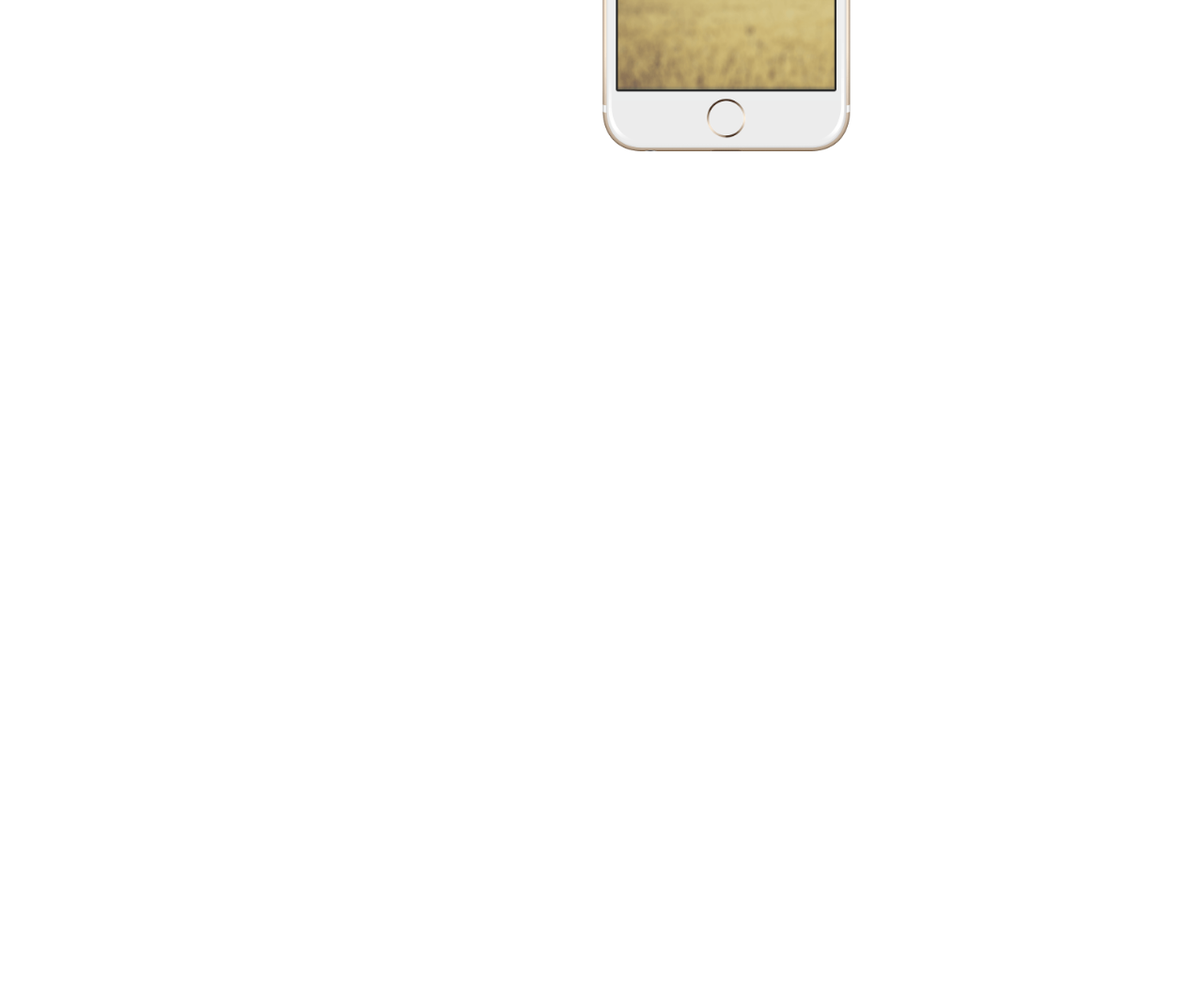
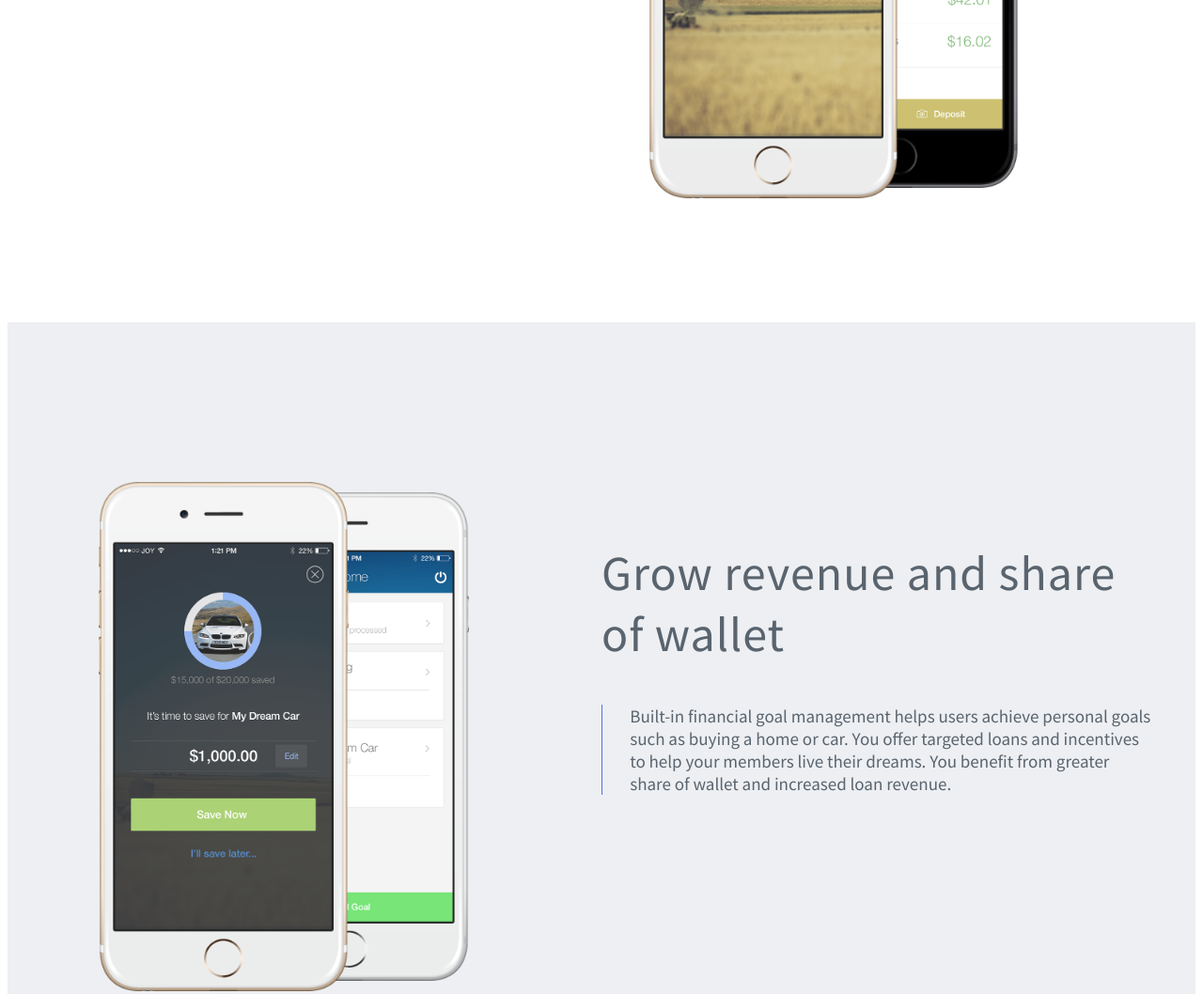
Before and after one commit to anthonyrodarte/bankjoy, a plain HTML site: page index.html in a window 1280 px wide. Shown: the part 1389-2447 px from the top of the page at 94% size. Before the commit the page ends 1656 px from the top, so only its background shows below. Drawn offline with Linux system fonts and the light colour scheme.

Commit message:
added more content to page

```diff
--- a/index.html
+++ b/index.html
@@ -5,6 +5,7 @@
     <title>Bankjoy</title>
     <link rel="stylesheet" href="styles.css"/>
     <script defer src="https://use.fontawesome.com/releases/v5.0.6/js/all.js"></script>
+    <link href="https://fonts.googleapis.com/css?family=Source+Sans+Pro" rel="stylesheet">
   </head>
   <body>
     <div class="fold">
@@ -40,6 +41,19 @@
         </div>
         <div class="benefits-col2">
           <img src="images/benefits-phone-front.png" class="benefits-front" alt="image">
+          <img src="images/benefits-phone-back.png" class="benefits-back" alt="image">
+        </div>
+      </div>
+    </div>
+    <div class="container-2">
+      <div class="row">
+        <div class="benefits-col1">
+          <img src="images/benefits-phone-front2.png" class="benefits-front" alt="image">
+          <img src="images/benefits-phone-back2.png" class="benefits-back" alt="image">
+        </div>
+        <div class="benefits-col2">
+          <h2>Grow revenue and share of wallet</h2>
+          <p>Built-in financial goal management helps users achieve personal goals such as buying a home or car. You offer targeted loans and incentives to help your members live their dreams. You benefit from greater share of wallet and increased loan revenue.</p>
         </div>
       </div>
     </div>
--- a/styles.css
+++ b/styles.css
@@ -1,6 +1,6 @@
 .fold {
   position: relative;
-  height: 125vh;
+  height: 110vh;
 }
 
 .background {
@@ -132,34 +132,31 @@ a {
   right: 75px;
 }
 
-.benefits-front {
-  width: 266px;
-  position: absolute;
-  float: right;
-}
-
 .container {
   background-color: #fff;
-  height: 80vh;
+  height: 844px;
 }
 
 .row {
   width: 1170px;
+  height: 100%;
   margin: 0 auto;
   position: relative;
 }
 
 h2 {
+  margin-top: 40%;
   font-family: 'Source Sans Pro', sans-serif;
   font-size: 52px;
   font-weight: 100;
   color: #5a646e;
   -webkit-font-smoothing: antialiased;
+  letter-spacing: 1px;
 }
 
 p {
   font-size: 19px;
-  font-weight: lighter;
+  font-weight: 100;
   color: #5a646e;
   font-family: 'Source Sans Pro', sans-serif;
   border-left: 1px solid;
@@ -168,8 +165,30 @@ p {
   -webkit-font-smoothing: antialiased;
 }
 
+.benefits-front {
+  margin-top: 170px;
+  margin-left: 50px;
+  width: 266px;
+  position: absolute;
+}
+
+.benefits-back {
+  width: 255px;
+  margin-top: 181px;
+  margin-left: 189px;
+}
+
+.container-2 {
+  background-color: #edeff2;
+  height: 844px;
+}
+
 .benefits-col1 {
   float: left;
-  margin-top: auto;
   width: 50%;
 }
+
+.benefits-col2 {
+  float: right;
+  width: 50%;
+}
```
Also changed, not shown: images/benefits-phone-back.png (added), images/benefits-phone-back2.png (added), images/benefits-phone-front2.png (added).
